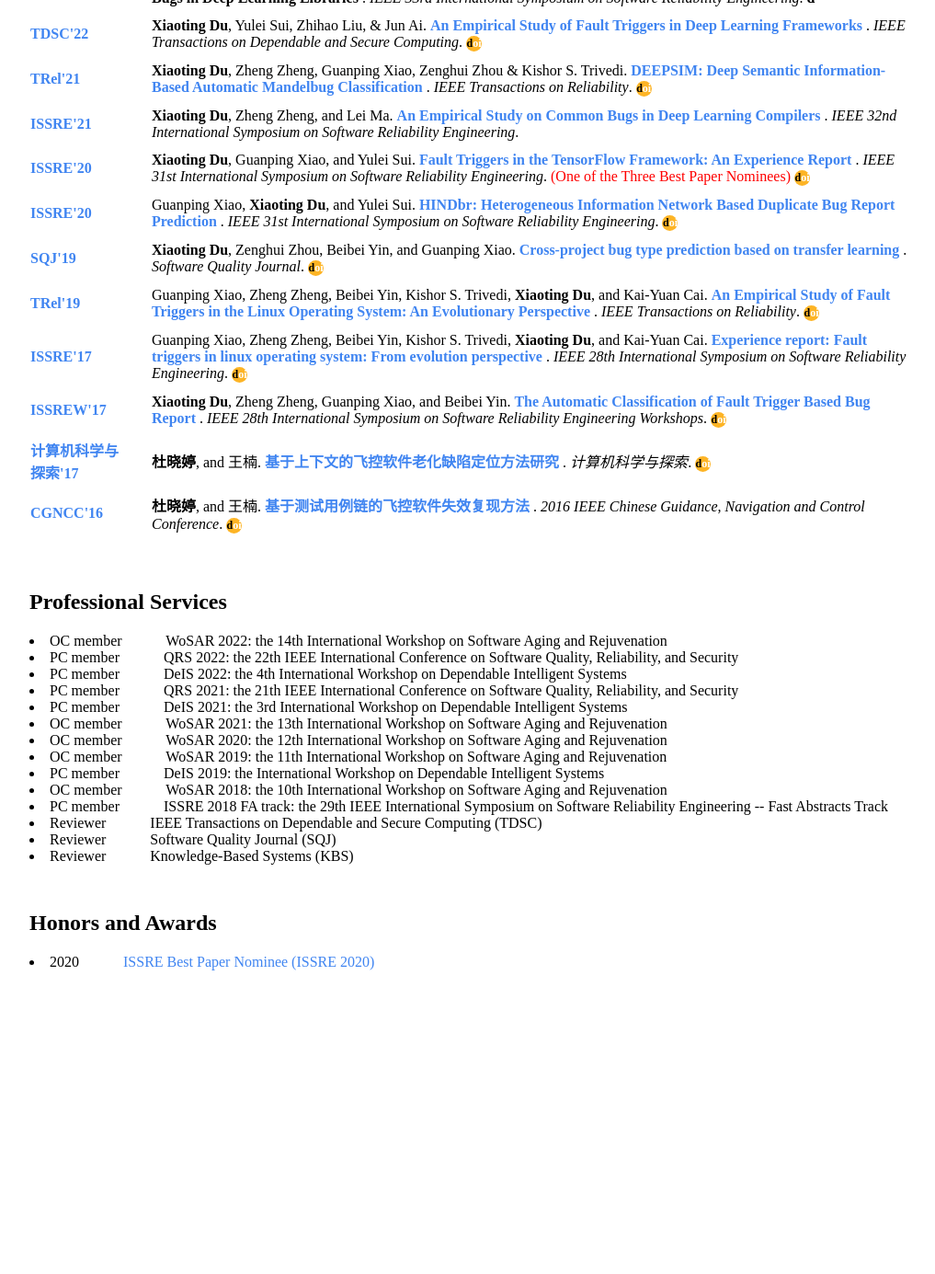
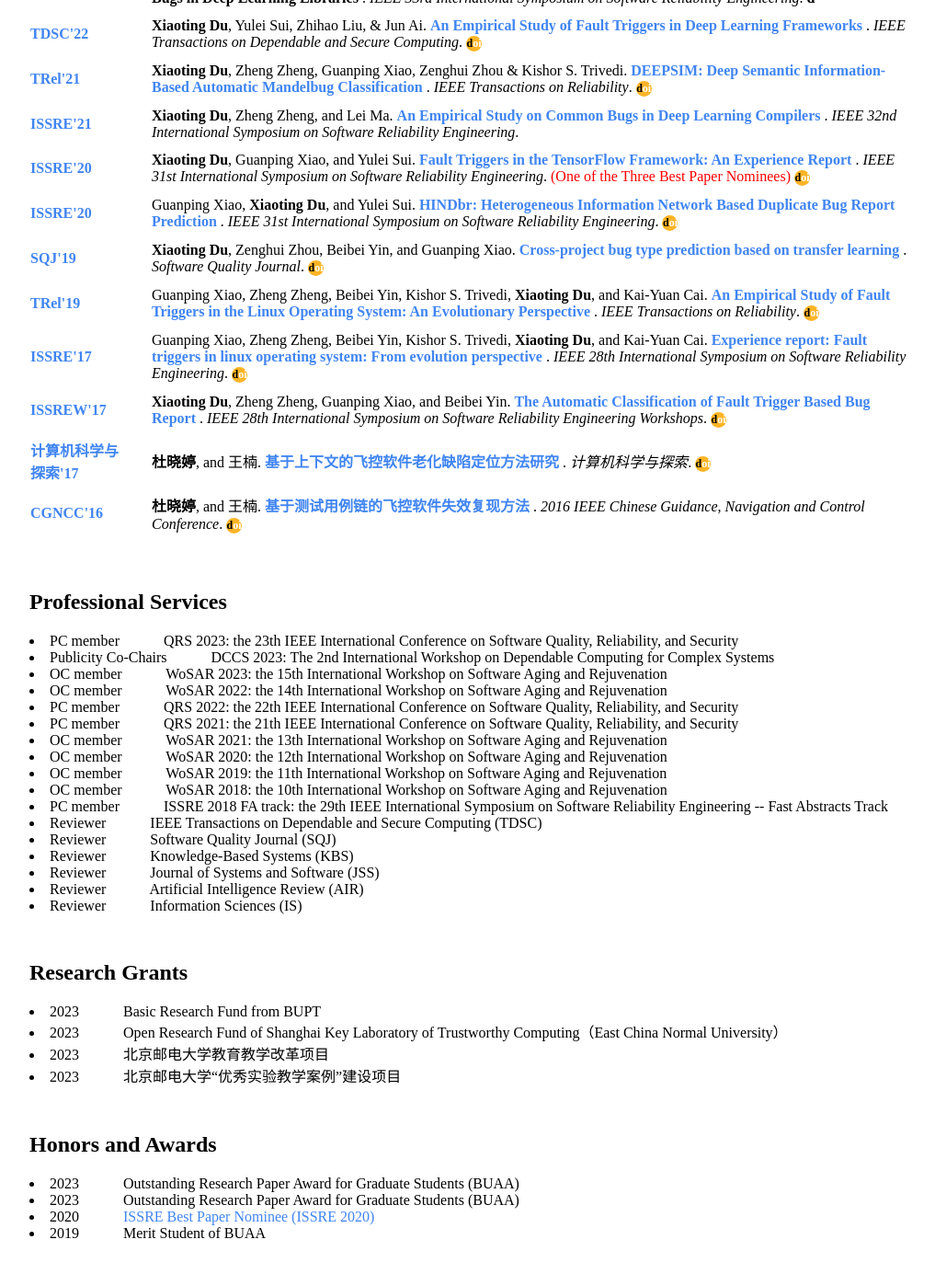
Before and after one commit to xiaotingdu/xiaotingdu.github.io, a Jekyll site: the page index.html, which Jekyll copies as it is, in a window 1280 px wide and 1400 px high, scrolled down 858 px. Shown: the top 1385 px of the window at 92% size, without its empty margins (128-1145 px from the left). Built offline with Jekyll 4.4.1, drawn with Linux system fonts in a browser that asks for light colours; a style sheet for code colours, icons or effects is not loaded; before the commit the page ends 1963 px from its top, so only the background shows below that; some of the changed text lies outside the part shown.

Commit message:
Update index.html

```diff
--- a/index.html
+++ b/index.html
@@ -16,10 +16,10 @@
 <h1>Xiaoting Du</h1>
 <table class="intro">
 
-<tr><td>Beihang University</td>
+<tr><td>Beijing University of Posts and Telecommunications</td>
 </tr>
 
-<tr><td>xiaoting_2015@buaa.edu.cn</td>
+<tr><td>duxiaoting@bupt.edu.cn</td>
 </tr>
 
 
@@ -148,6 +148,15 @@
 <div class="container">
 <h2>Professional Services</h2>
 <table>
+<li class="MsoNormal" style="mso-margin-top-alt:auto;mso-margin-bottom-alt:auto;
+mso-list:l6 level1 lfo10;tab-stops:list 36.0pt"><span lang="EN-US">PC member
+&nbsp;&nbsp;&nbsp;&nbsp;&nbsp;&nbsp;&nbsp;&nbsp;&nbsp;&nbsp; <a>QRS 2023: the 23th IEEE International Conference on Software Quality, Reliability, and Security</a></span></li>
+<li class="MsoNormal" style="mso-margin-top-alt:auto;mso-margin-bottom-alt:auto;
+mso-list:l6 level1 lfo10;tab-stops:list 36.0pt"><span lang="EN-US">Publicity Co-Chairs
+&nbsp;&nbsp;&nbsp;&nbsp;&nbsp;&nbsp;&nbsp;&nbsp;&nbsp;&nbsp; <a>DCCS 2023: The 2nd International Workshop on Dependable Computing for Complex Systems</a></span></li>
+<li class="MsoNormal" style="mso-margin-top-alt:auto;mso-margin-bottom-alt:auto;
+mso-list:l6 level1 lfo10;tab-stops:list 36.0pt"><span lang="EN-US">OC member
+&nbsp;&nbsp;&nbsp;&nbsp;&nbsp;&nbsp;&nbsp;&nbsp;&nbsp;&nbsp; <a>WoSAR 2023: the 15th International Workshop on Software Aging and Rejuvenation</a></span></li>
 
 <li class="MsoNormal" style="mso-margin-top-alt:auto;mso-margin-bottom-alt:auto;
 mso-list:l6 level1 lfo10;tab-stops:list 36.0pt"><span lang="EN-US">OC member
@@ -159,15 +168,7 @@
 
 <li class="MsoNormal" style="mso-margin-top-alt:auto;mso-margin-bottom-alt:auto;
 mso-list:l6 level1 lfo10;tab-stops:list 36.0pt"><span lang="EN-US">PC member
-&nbsp;&nbsp;&nbsp;&nbsp;&nbsp;&nbsp;&nbsp;&nbsp;&nbsp;&nbsp; <a>DeIS 2022: the 4th International Workshop on Dependable Intelligent Systems</a></span></li>
-
-<li class="MsoNormal" style="mso-margin-top-alt:auto;mso-margin-bottom-alt:auto;
-mso-list:l6 level1 lfo10;tab-stops:list 36.0pt"><span lang="EN-US">PC member
 &nbsp;&nbsp;&nbsp;&nbsp;&nbsp;&nbsp;&nbsp;&nbsp;&nbsp;&nbsp; <a>QRS 2021: the 21th IEEE International Conference on Software Quality, Reliability, and Security</a></span></li>
-
-<li class="MsoNormal" style="mso-margin-top-alt:auto;mso-margin-bottom-alt:auto;
-mso-list:l6 level1 lfo10;tab-stops:list 36.0pt"><span lang="EN-US">PC member
-&nbsp;&nbsp;&nbsp;&nbsp;&nbsp;&nbsp;&nbsp;&nbsp;&nbsp;&nbsp; <a>DeIS 2021: the 3rd International Workshop on Dependable Intelligent Systems</a></span></li>
 
 <li class="MsoNormal" style="mso-margin-top-alt:auto;mso-margin-bottom-alt:auto;
 mso-list:l6 level1 lfo10;tab-stops:list 36.0pt"><span lang="EN-US">OC member
@@ -180,10 +181,6 @@
 <li class="MsoNormal" style="mso-margin-top-alt:auto;mso-margin-bottom-alt:auto;
 mso-list:l6 level1 lfo10;tab-stops:list 36.0pt"><span lang="EN-US">OC member
 &nbsp;&nbsp;&nbsp;&nbsp;&nbsp;&nbsp;&nbsp;&nbsp;&nbsp;&nbsp; <a>WoSAR 2019: the 11th International Workshop on Software Aging and Rejuvenation</a></span></li>
-
-<li class="MsoNormal" style="mso-margin-top-alt:auto;mso-margin-bottom-alt:auto;
-mso-list:l6 level1 lfo10;tab-stops:list 36.0pt"><span lang="EN-US">PC member
-&nbsp;&nbsp;&nbsp;&nbsp;&nbsp;&nbsp;&nbsp;&nbsp;&nbsp;&nbsp; <a>DeIS 2019: the International Workshop on Dependable Intelligent Systems</a></span></li>
 
 <li class="MsoNormal" style="mso-margin-top-alt:auto;mso-margin-bottom-alt:auto;
 mso-list:l6 level1 lfo10;tab-stops:list 36.0pt"><span lang="EN-US">OC member
@@ -205,16 +202,54 @@
 mso-list:l6 level1 lfo10;tab-stops:list 36.0pt"><span lang="EN-US">Reviewer
 &nbsp;&nbsp;&nbsp;&nbsp;&nbsp;&nbsp;&nbsp;&nbsp;&nbsp;&nbsp; <a>Knowledge-Based Systems (KBS)</a></span></li>
 
+<li class="MsoNormal" style="mso-margin-top-alt:auto;mso-margin-bottom-alt:auto;
+mso-list:l6 level1 lfo10;tab-stops:list 36.0pt"><span lang="EN-US">Reviewer
+&nbsp;&nbsp;&nbsp;&nbsp;&nbsp;&nbsp;&nbsp;&nbsp;&nbsp;&nbsp; <a>Journal of Systems and Software (JSS)</a></span></li>
+
+<li class="MsoNormal" style="mso-margin-top-alt:auto;mso-margin-bottom-alt:auto;
+mso-list:l6 level1 lfo10;tab-stops:list 36.0pt"><span lang="EN-US">Reviewer
+&nbsp;&nbsp;&nbsp;&nbsp;&nbsp;&nbsp;&nbsp;&nbsp;&nbsp;&nbsp; <a>Artificial Intelligence Review (AIR)</a></span></li>
+<li class="MsoNormal" style="mso-margin-top-alt:auto;mso-margin-bottom-alt:auto;
+mso-list:l6 level1 lfo10;tab-stops:list 36.0pt"><span lang="EN-US">Reviewer
+&nbsp;&nbsp;&nbsp;&nbsp;&nbsp;&nbsp;&nbsp;&nbsp;&nbsp;&nbsp; <a>Information Sciences (IS)</a></span></li>
 
 </table>
+</div>
+
+ <div class="container">
+<h2>Research Grants</h2>
+<table>
+<li class="MsoNormal" style="mso-margin-top-alt:auto;mso-margin-bottom-alt:auto;
+     mso-list:l6 level1 lfo10;tab-stops:list 36.0pt"><span lang="EN-US">2023
+	     &nbsp;&nbsp;&nbsp;&nbsp;&nbsp;&nbsp;&nbsp;&nbsp;&nbsp;&nbsp; <a>Basic Research Fund from BUPT</a></span></li>
+<li class="MsoNormal" style="mso-margin-top-alt:auto;mso-margin-bottom-alt:auto;
+     mso-list:l6 level1 lfo10;tab-stops:list 36.0pt"><span lang="EN-US">2023
+	     &nbsp;&nbsp;&nbsp;&nbsp;&nbsp;&nbsp;&nbsp;&nbsp;&nbsp;&nbsp; <a>Open Research Fund of Shanghai Key Laboratory of Trustworthy Computing（East China Normal University）</a></span></li>
+<li class="MsoNormal" style="mso-margin-top-alt:auto;mso-margin-bottom-alt:auto;
+     mso-list:l6 level1 lfo10;tab-stops:list 36.0pt"><span lang="EN-US">2023
+	     &nbsp;&nbsp;&nbsp;&nbsp;&nbsp;&nbsp;&nbsp;&nbsp;&nbsp;&nbsp; <a>北京邮电大学教育教学改革项目</a></span></li>
+<li class="MsoNormal" style="mso-margin-top-alt:auto;mso-margin-bottom-alt:auto;
+     mso-list:l6 level1 lfo10;tab-stops:list 36.0pt"><span lang="EN-US">2023
+	     &nbsp;&nbsp;&nbsp;&nbsp;&nbsp;&nbsp;&nbsp;&nbsp;&nbsp;&nbsp; <a>北京邮电大学“优秀实验教学案例”建设项目</a></span></li>
+ </table>
 </div>
 
  <div class="container">
 <h2>Honors and Awards</h2>
 <table>
 <li class="MsoNormal" style="mso-margin-top-alt:auto;mso-margin-bottom-alt:auto;
+     mso-list:l6 level1 lfo10;tab-stops:list 36.0pt"><span lang="EN-US">2023
+	     &nbsp;&nbsp;&nbsp;&nbsp;&nbsp;&nbsp;&nbsp;&nbsp;&nbsp;&nbsp; <a>Outstanding Research Paper Award for Graduate Students (BUAA)</a></span></li>
+
+<li class="MsoNormal" style="mso-margin-top-alt:auto;mso-margin-bottom-alt:auto;
+     mso-list:l6 level1 lfo10;tab-stops:list 36.0pt"><span lang="EN-US">2023
+	     &nbsp;&nbsp;&nbsp;&nbsp;&nbsp;&nbsp;&nbsp;&nbsp;&nbsp;&nbsp; <a>Outstanding Research Paper Award for Graduate Students (BUAA)</a></span></li>
+<li class="MsoNormal" style="mso-margin-top-alt:auto;mso-margin-bottom-alt:auto;
      mso-list:l6 level1 lfo10;tab-stops:list 36.0pt"><span lang="EN-US">2020
 	     &nbsp;&nbsp;&nbsp;&nbsp;&nbsp;&nbsp;&nbsp;&nbsp;&nbsp;&nbsp; <a href="https://2020.issre.net/research-accepted-papers.html">ISSRE Best Paper Nominee (ISSRE 2020)</a></span></li>
+<li class="MsoNormal" style="mso-margin-top-alt:auto;mso-margin-bottom-alt:auto;
+     mso-list:l6 level1 lfo10;tab-stops:list 36.0pt"><span lang="EN-US">2019
+	     &nbsp;&nbsp;&nbsp;&nbsp;&nbsp;&nbsp;&nbsp;&nbsp;&nbsp;&nbsp; <a>Merit Student of BUAA</a></span></li>
  </table>
 </div>
 
```
